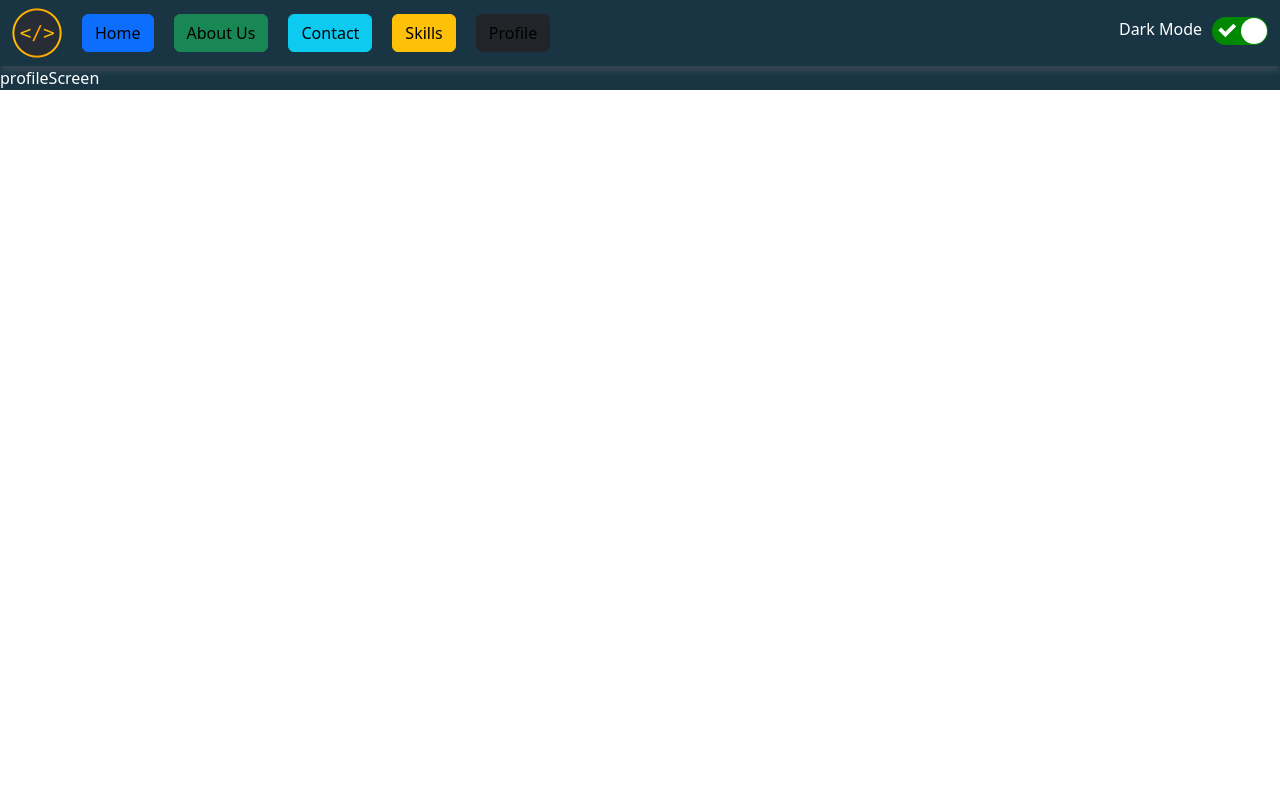
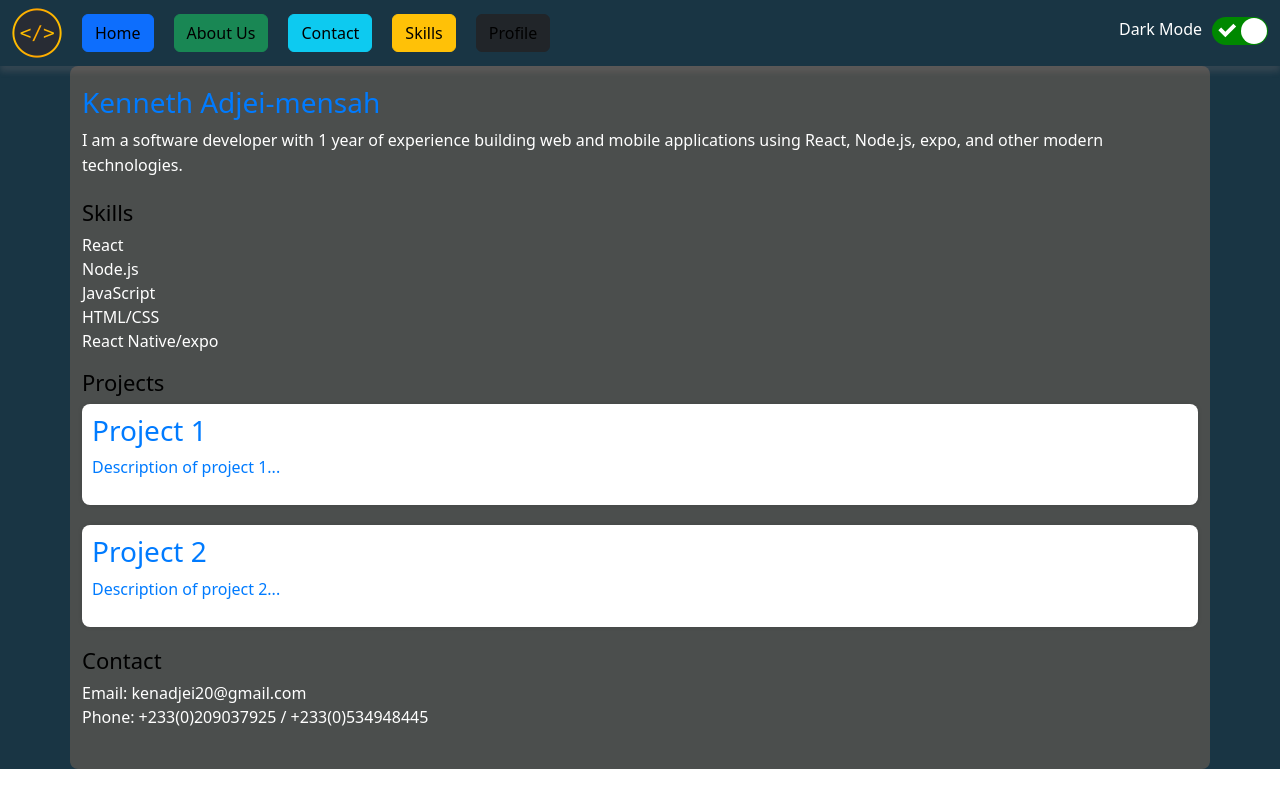
Before and after one commit to kencal20/myportfolio, a React (Create React App) app: page /profile in a window 1280 px wide. Built offline with nearby package versions, Linux system fonts and the light colour scheme.

Commit message:
profile screen main init

```diff
--- /dev/null
+++ b/src/css/profile.css
@@ -0,0 +1,59 @@
+/* ProfileScreen.css */
+
+.profile {
+    max-width: 1000px;
+    margin: auto;
+    padding: 20px;
+    background-color: #f8f9fa;
+    border-radius: 8px;
+  }
+
+  #dark .profile{
+    background-color: #4b4e4d;
+  }
+
+
+
+
+  .heading {
+    font-size: 28px;
+    color: #007bff;
+  }
+
+  .description {
+    font-size: 16px;
+    line-height: 1.6;
+    margin-bottom: 20px;
+  }
+
+  .subHeading {
+    font-size: 22px;
+    color: #17a2b8;
+  }
+
+  .list {
+    list-style-type: none;
+    padding: 0;
+  }
+
+  .project {
+    margin-bottom: 20px;
+    padding: 10px;
+    background-color: #ffffff;
+    border-radius: 8px;
+    box-shadow: 0 0 5px rgba(0, 0, 0, 0.1);
+  }
+
+  #dark .project{
+    color: #007bff;
+  }
+
+  .contact {
+    font-size: 16px;
+    margin-bottom: 20px;
+  }
+
+  .icon {
+    font-size: 24px;
+    color: #28a745;
+  }
--- a/src/pages/profileScreen.jsx
+++ b/src/pages/profileScreen.jsx
@@ -1,7 +1,46 @@
-import React from 'react'
-
+import React from 'react';
+import '../css/profile.css'
 export default function ProfileScreen() {
   return (
-    <div>profileScreen</div>
-  )
-}
+    <div className="profile container">
+      <h1 className="heading">Kenneth Adjei-mensah</h1>
+
+      <p className="description">
+        I am a software developer with 1 year of experience building web and mobile applications using React, Node.js, expo, and other modern technologies.
+      </p>
+
+      <div>
+        <h2 className="subHeading">Skills</h2>
+        <ul className="list">
+          <li>React</li>
+          <li>Node.js</li>
+          <li>JavaScript</li>
+          <li>HTML/CSS</li>
+          <li>React Native/expo</li>
+        </ul>
+      </div>
+
+      <div>
+        <h2 className="subHeading">Projects</h2>
+        <div className="project">
+          <h3>Project 1</h3>
+          <p>Description of project 1...</p>
+        </div>
+
+        <div className="project">
+          <h3>Project 2</h3>
+          <p>Description of project 2...</p>
+        </div>
+      </div>
+
+      <div>
+        <h2 className="subHeading">Contact</h2>
+        <p className="contact">
+          Email: kenadjei20@gmail.com<br />
+          Phone: +233(0)209037925 / +233(0)534948445
+        </p>
+        <i className="bi bi-telephone-inbound icon"></i>
+      </div>
+    </div>
+  );
+};
```
